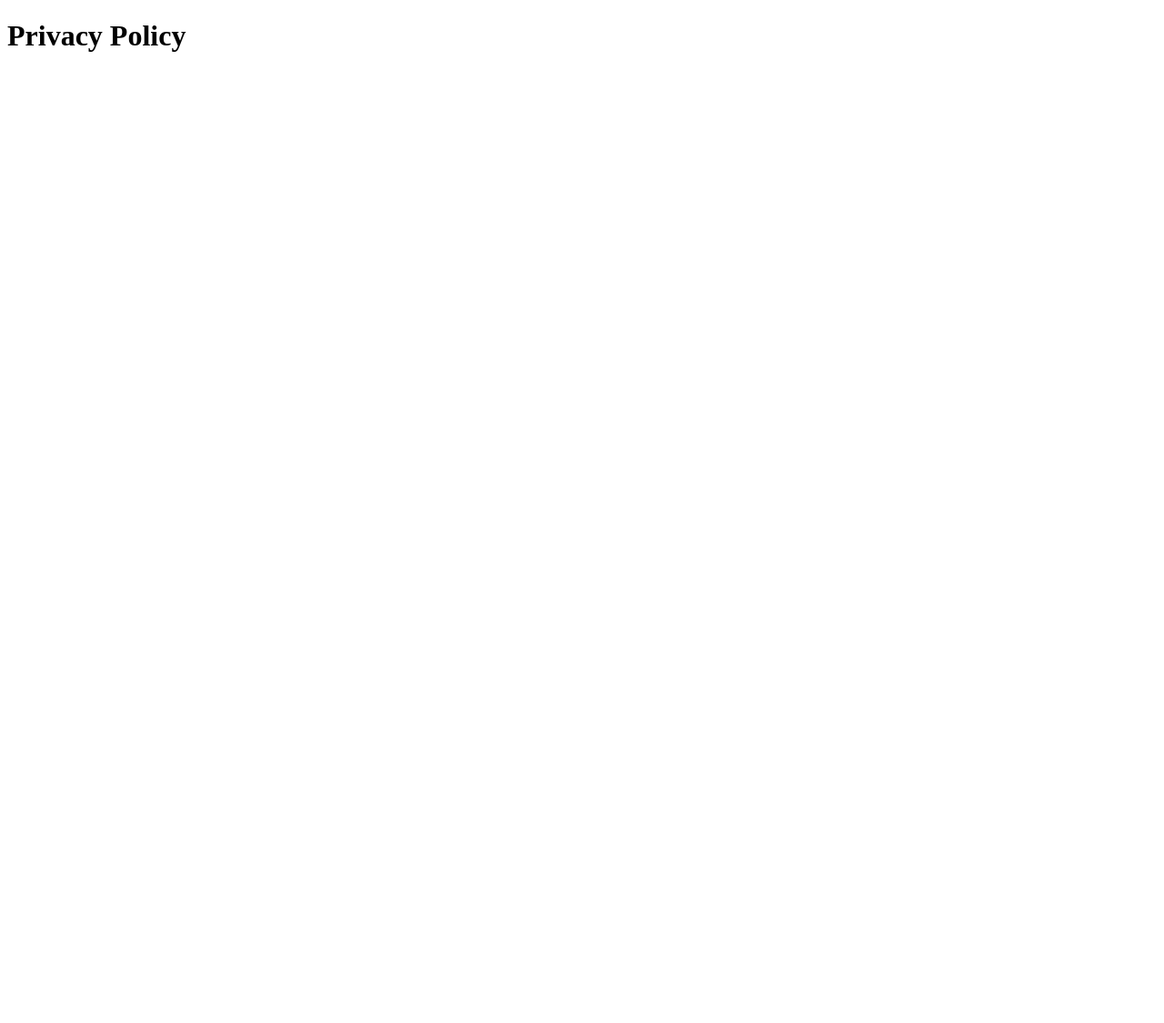
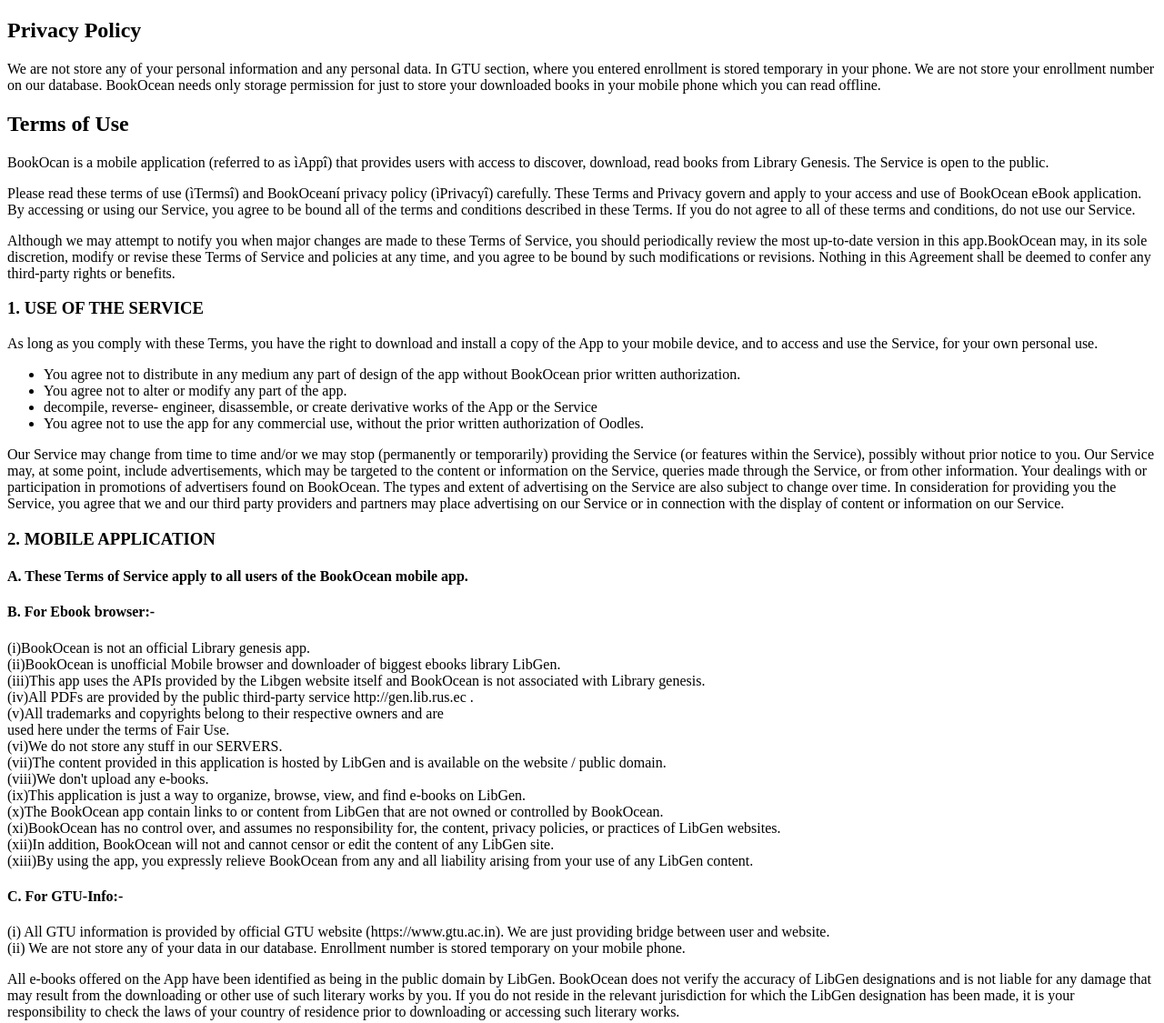
Before and after one commit to kentfans/kentfans.github.io, a plain HTML site: page index.html in a window 1280 px wide. Shown: the whole page at 91% size. Before the commit the page ends 800 px from the top, so only its background shows below. Drawn offline with Linux system fonts and the light colour scheme.

Commit message:
content added

```diff
--- a/index.html
+++ b/index.html
@@ -7,6 +7,50 @@
     <title>Privacy | BookOcean </title>
 </head>
 <body>
-    <h1>Privacy Policy</h1>
+    <h2>Privacy Policy</h2>
+    <p>We are not store any of your personal information and any personal data.
+        In GTU section, where you entered enrollment is stored temporary in your phone. We are not store your enrollment number on our database.
+        BookOcean needs only storage permission for just to store your downloaded books in your mobile phone which you can read offline.</p>
+
+    <h2>Terms of Use</h2>
+    <p>BookOcan is a mobile application (referred to as ìAppî) that provides users with access to discover, download, read books from Library Genesis. The Service is open to the public.</p>
+    <p>Please read these terms of use (ìTermsî) and BookOceaní privacy policy (ìPrivacyî) carefully. These Terms and Privacy govern and apply to your access and use of BookOcean eBook application. By accessing or using our Service, you agree to be bound all of the terms and conditions described in these Terms. If you do not agree to all of these terms and conditions, do not use our Service.</p>
+    <p>Although we may attempt to notify you when major changes are made to these Terms of Service, you should periodically review the most up-to-date version in this app.BookOcean may, in its sole discretion, modify or revise these Terms of Service and policies at any time, and you agree to be bound by such modifications or revisions. Nothing in this Agreement shall be deemed to confer any third-party rights or benefits.</p>
+
+    <h3>1. USE OF THE SERVICE</h3>
+    <p>As long as you comply with these Terms, you have the right to download and install a copy of the App to your mobile device, and to access and use the Service, for your own personal use. </p>
+    <ul>
+        <li>You agree not to distribute in any medium any part of design of the app without BookOcean prior written authorization.</li>
+        <li>You agree not to alter or modify any part of the app. </li>
+        <li> decompile, reverse- engineer, disassemble, or create derivative works of the App or the Service</li>
+        <li>You agree not to use the app for any commercial use, without the prior written authorization of Oodles.</li>
+    </ul>
+    <p>Our Service may change from time to time and/or we may stop (permanently or temporarily) providing the Service (or features within the Service), possibly without prior notice to you. Our Service may, at some point, include advertisements, which may be targeted to the content or information on the Service, queries made through the Service, or from other information. Your dealings with or participation in promotions of advertisers found on BookOcean. The types and extent of advertising on the Service are also subject to change over time. In consideration for providing you the Service, you agree that we and our third party providers and partners may place advertising on our Service or in connection with the display of content or information on our Service.</p>
+
+    <h3>2. MOBILE APPLICATION</h3>
+    <h4>A. These Terms of Service apply to all users of the BookOcean mobile app.</h4>
+    <h4>B. For Ebook browser:- </h4>
+    <p>(i)BookOcean is not an official Library genesis app.<br>
+        (ii)BookOcean is unofficial Mobile browser and downloader of biggest ebooks library LibGen.<br>
+        (iii)This app uses the APIs provided by the Libgen website itself and BookOcean is not associated with Library genesis.<br>
+        (iv)All PDFs are provided by the public third-party service http://gen.lib.rus.ec .<br>
+        (v)All trademarks and copyrights belong to their respective owners and are<br>
+        used here under the terms of Fair Use.<br>
+        (vi)We do not store any stuff in our SERVERS.<br>
+        (vii)The content provided in this application is hosted by LibGen and is available on the website / public domain.<br>
+        (viii)We don't upload any e-books.<br>
+        (ix)This application is just a way to organize, browse, view, and find e-books on LibGen.<br>
+        (x)The BookOcean app contain links to or content from LibGen that are not owned or controlled by BookOcean.<br>
+        (xi)BookOcean has no control over, and assumes no responsibility for, the content, privacy policies, or practices of LibGen websites. <br>
+        (xii)In addition, BookOcean will not and cannot censor or edit the content of any LibGen site. <br>
+        (xiii)By using the app, you expressly relieve BookOcean from any and all liability arising from your use of any LibGen content.</p>
+
+        <h4>C. For GTU-Info:-</h4>
+        <p>(i) All GTU information is provided by official GTU website (https://www.gtu.ac.in). We are just providing bridge between user and website.<br>
+            (ii) We are not store any of your data in our database. Enrollment number is stored temporary on your mobile phone.</p>
+
+        <p>All e-books offered on the App have been identified as being in the public domain by LibGen. BookOcean does not verify the accuracy of LibGen designations and is not liable for any damage that may result from the downloading or other use of such literary works by you. If you do not reside in the relevant jurisdiction for which the LibGen designation has been made, it is your responsibility to check the laws of your country of residence prior to downloading or accessing such literary works.
+
+        </p>
 </body>
 </html>
```
